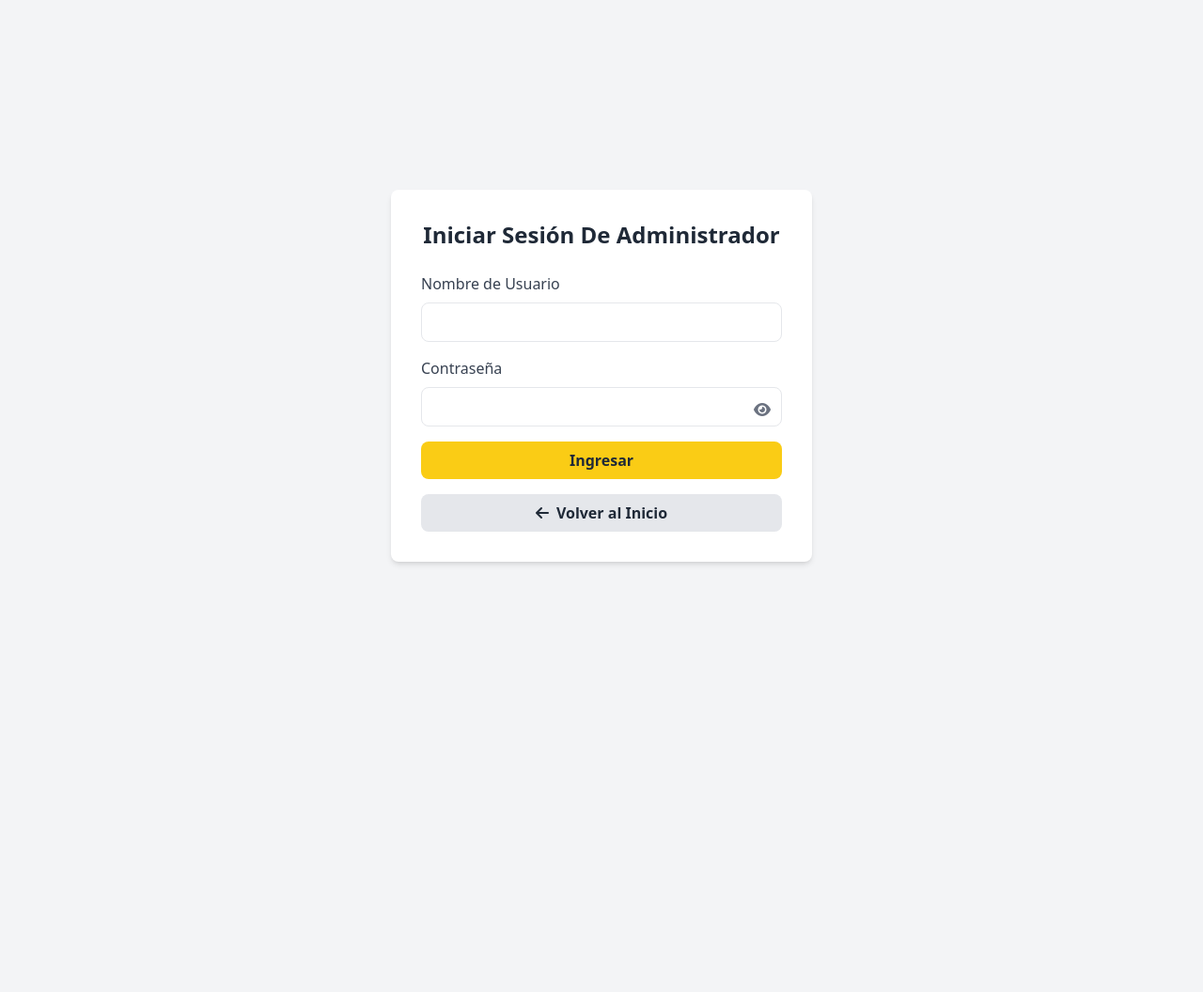
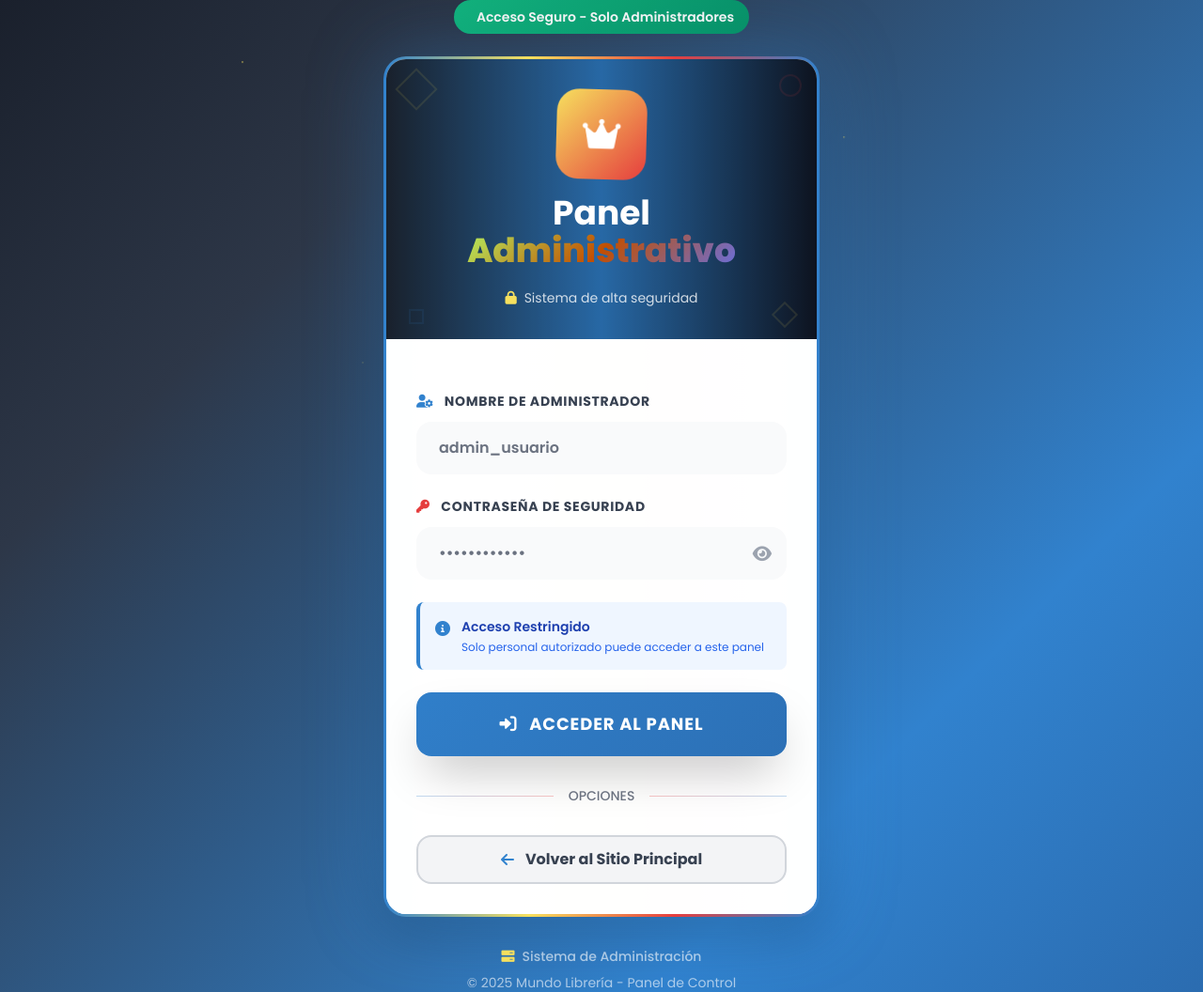
Before and after one commit to hectormadrid/Mundo-Libreria, a PHP site: page /login_admin.php in a window 1280 px wide. Shown: the whole page at 94% size. Before the commit the page ends 601 px from the top, so only its background shows below. Run offline with PHP 8.4, Linux system fonts and the light colour scheme; some libraries are stand-ins or nearby versions.

Commit message:
se cambio diseño de login admin

```diff
--- a/pages/login_admin.php
+++ b/pages/login_admin.php
@@ -53,75 +53,174 @@ if ($_SERVER["REQUEST_METHOD"] == "POST") {
 <head>
     <meta charset="UTF-8">
     <meta name="viewport" content="width=device-width, initial-scale=1.0">
-    <title>Iniciar Sesión</title>
+    <title>Panel de Administración - Mundo Librería</title>
     <script src="https://cdn.tailwindcss.com"></script>
     <link rel="stylesheet" href="https://cdnjs.cloudflare.com/ajax/libs/font-awesome/6.0.0/css/all.min.css">
+    <script>
+        tailwind.config = {
+            theme: {
+                extend: {
+                    colors: {
+                        'lib-red': '#E53E3E',
+                        'lib-yellow': '#F6E05E',
+                        'lib-blue': '#3182CE'
+                    }
+                }
+            }
+        }
+    </script>
+<link rel="stylesheet" href="../style/login_admin.css">
 </head>
 
-<body class="bg-gray-100 min-h-screen flex items-center justify-center">
-    <div class="bg-white p-8 rounded-lg shadow-md w-full max-w-md">
-        <h1 class="text-2xl font-bold text-center text-gray-800 mb-6">Iniciar Sesión De Administrador</h1>
-        <form action="login_admin.php" method="post" class="space-y-4">
+<body class="admin-bg min-h-screen flex items-center justify-center relative">
+    <!-- Partículas flotantes -->
+    <div class="particles">
+        <div class="particle"></div>
+        <div class="particle"></div>
+        <div class="particle"></div>
+        <div class="particle"></div>
+        <div class="particle"></div>
+        <div class="particle"></div>
+        <div class="particle"></div>
+        <div class="particle"></div>
+        <div class="particle"></div>
+    </div>
+
+    <div class="slide-down w-full max-w-lg px-6">
+        <!-- Badge de seguridad -->
+        <div class="text-center mb-6">
+            <div class="inline-flex items-center px-4 py-2 security-badge rounded-full text-white text-sm font-semibold">
+                <i class="fas fa-shield-check mr-2"></i>
+                Acceso Seguro - Solo Administradores
+            </div>
+        </div>
+
+        <!-- Tarjeta principal -->
+        <div class="admin-border rounded-3xl premium-card overflow-hidden">
+            <!-- Header exclusivo -->
+            <div class="bg-gradient-to-r from-gray-800 via-lib-blue to-gray-900 p-8 text-center relative overflow-hidden">
+                <div class="absolute inset-0 bg-black/20"></div>
+                <!-- Patrón de fondo -->
+                <div class="absolute inset-0 opacity-10">
+                    <div class="absolute top-4 left-4 w-8 h-8 border-2 border-lib-yellow transform rotate-45"></div>
+                    <div class="absolute top-4 right-4 w-6 h-6 border-2 border-lib-red rounded-full"></div>
+                    <div class="absolute bottom-4 left-6 w-4 h-4 border-2 border-lib-blue"></div>
+                    <div class="absolute bottom-4 right-6 w-5 h-5 border-2 border-lib-yellow transform rotate-45"></div>
+                </div>
+
+                <div class="relative z-10">
+                    <div class="inline-flex items-center justify-center w-24 h-24 bg-gradient-to-br from-lib-yellow to-lib-red rounded-3xl mb-4 crown-glow crown-rotate">
+                        <i class="fas fa-crown text-4xl text-white"></i>
+                    </div>
+                    <h1 class="text-4xl font-bold text-white mb-2">
+                        Panel <span class="exclusive-text font-black">Administrativo</span>
+                    </h1>
+                    <div class="mt-3 inline-flex items-center space-x-2 text-white/80 text-sm">
+                        <i class="fas fa-lock text-lib-yellow"></i>
+                        <span>Sistema de alta seguridad</span>
+                    </div>
+                </div>
+            </div>
+
+            <!-- Formulario -->
+            <div class="bg-white/95 p-8">
+                <form action="login_admin.php" method="post" class="space-y-6">
                     <input type="hidden" name="csrf_token" value="<?php echo $_SESSION['csrf_token']; ?>">
 
-            <div>
-                <label for="name" class="block text-gray-700 mb-2">Nombre de Usuario</label>
+                    <!-- Campo de usuario -->
+                    <div class="admin-hover space-y-3">
+                        <label for="name" class="block text-sm font-bold text-gray-700 uppercase tracking-wider">
+                            <i class="fas fa-user-cog text-lib-blue mr-2"></i>
+                            Nombre de Administrador
+                        </label>
                         <input
-                    type="name"
+                            type="text"
                             id="name"
                             name="name"
                             required
-                    class="w-full px-4 py-2 border rounded-lg focus:ring-2 focus:ring-yellow-400 focus:border-yellow-400 outline-none">
+                            placeholder="admin_usuario"
+                            class="admin-input w-full px-6 py-4 bg-gray-50 border-3 border-gray-300 rounded-2xl focus:border-lib-blue focus:bg-white outline-none text-gray-800 placeholder-gray-500 font-semibold transition-all duration-300">
                     </div>
 
-            <div>
-                <label for="password" class="block text-gray-700 mb-2">Contraseña</label>
+                    <!-- Campo de contraseña -->
+                    <div class="admin-hover space-y-3">
+                        <label for="password" class="block text-sm font-bold text-gray-700 uppercase tracking-wider">
+                            <i class="fas fa-key text-lib-red mr-2"></i>
+                            Contraseña de Seguridad
+                        </label>
                         <div class="relative">
                             <input
                                 type="password"
                                 id="password"
                                 name="password"
                                 required
-                        class="w-full px-4 py-2 border rounded-lg focus:ring-2 focus:ring-yellow-400 focus:border-yellow-400 outline-none">
-                    <button type="button" onclick="togglePassword()" class="absolute right-3 top-3 text-gray-500">
-                        <i id="eye-icon" class="fas fa-eye"></i>
+                                placeholder="••••••••••••"
+                                class="admin-input w-full px-6 py-4 pr-14 bg-gray-50 border-3 border-gray-300 rounded-2xl focus:border-lib-blue focus:bg-white outline-none text-gray-800 placeholder-gray-500 font-semibold transition-all duration-300">
+                            <button
+                                type="button"
+                                onclick="togglePassword()"
+                                class="absolute right-4 top-1/2 transform -translate-y-1/2 text-gray-400 hover:text-lib-blue transition-colors duration-200">
+                                <i id="eye-icon" class="fas fa-eye text-lg"></i>
                             </button>
                         </div>
                     </div>
 
+                    <!-- Información de seguridad -->
+                    <div class="bg-blue-50 border-l-4 border-lib-blue rounded-lg p-4">
+                        <div class="flex items-start">
+                            <i class="fas fa-info-circle text-lib-blue mr-3 mt-1"></i>
+                            <div>
+                                <p class="text-sm font-semibold text-blue-800">Acceso Restringido</p>
+                                <p class="text-xs text-blue-600 mt-1">Solo personal autorizado puede acceder a este panel</p>
+                            </div>
+                        </div>
+                    </div>
+
+                    <!-- Botón de acceso -->
                     <button
                         type="submit"
-                class="w-full bg-yellow-400 text-gray-800 py-2 rounded-lg font-bold hover:bg-yellow-500 transition">
-                Ingresar
+                        class="w-full btn-admin text-white py-5 rounded-2xl font-bold text-lg shadow-2xl hover:shadow-3xl hover:scale-105 focus:ring-4 focus:ring-lib-blue/50 focus:outline-none transition-all duration-300 uppercase tracking-wider">
+                        <i class="fas fa-sign-in-alt mr-2"></i>
+                        Acceder al Panel
                     </button>
-            <div class="mt-6">
-    <a href="index.php"
-       class="flex items-center justify-center w-full bg-gray-200 text-gray-800 py-2 px-4 rounded-lg font-bold hover:bg-gray-300 transition">
-        <i class="fas fa-arrow-left mr-2"></i>
-        Volver al Inicio
+                </form>
+
+                <!-- Mensaje de error (ejemplo) -->
+                <div id="error-message" class="hidden mt-6 p-4 bg-red-50 border-l-4 border-lib-red rounded-lg">
+                    <div class="flex items-center">
+                        <i class="fas fa-exclamation-triangle text-lib-red mr-3"></i>
+                        <p class="text-red-800 font-medium">Credenciales incorrectas. Acceso denegado.</p>
+                    </div>
+                </div>
+
+                <!-- Divisor -->
+                <div class="flex items-center my-8">
+                    <div class="flex-1 h-px bg-gradient-to-r from-lib-blue to-lib-red opacity-30"></div>
+                    <span class="px-4 text-gray-500 font-medium text-sm">OPCIONES</span>
+                    <div class="flex-1 h-px bg-gradient-to-l from-lib-blue to-lib-red opacity-30"></div>
+                </div>
+
+                <!-- Botón volver -->
+                <div class="space-y-4">
+                    <a href="index.php" class="admin-hover flex items-center justify-center w-full py-3 px-6 bg-gray-100 border-2 border-gray-300 rounded-2xl font-bold text-gray-700 hover:bg-gray-200 hover:border-gray-400 transition-all duration-300">
+                        <i class="fas fa-arrow-left mr-3 text-lib-blue"></i>
+                        Volver al Sitio Principal
                     </a>
                 </div>
-        </form>
 
+            </div>
+        </div>
 
-        <?php if (!empty($error)): ?>
-            <p class="mt-4 text-red-500 text-center"><?php echo htmlspecialchars($error); ?></p>
-        <?php endif; ?>
-
-    <script>
-        function togglePassword() {
-            const passwordInput = document.getElementById('password');
-            const eyeIcon = document.getElementById('eye-icon');
-
-            if (passwordInput.type === 'password') {
-                passwordInput.type = 'text';
-                eyeIcon.classList.replace('fa-eye', 'fa-eye-slash');
-            } else {
-                passwordInput.type = 'password';
-                eyeIcon.classList.replace('fa-eye-slash', 'fa-eye');
-            }
-        }
-    </script>
+        <!-- Footer exclusivo -->
+        <div class="text-center mt-8 text-white/60 text-sm">
+            <div class="flex items-center justify-center space-x-2 mb-2">
+                <i class="fas fa-server text-lib-yellow"></i>
+                <span class="font-medium">Sistema de Administración </span>
+            </div>
+            <p>&copy; 2025 Mundo Librería - Panel de Control</p>
+        </div>
+    </div>
+    <script src="../js/login_admin.js"></script>
 </body>
 
 </html>
--- /dev/null
+++ b/style/login_admin.css
@@ -0,0 +1,161 @@
+        @import url('https://fonts.googleapis.com/css2?family=Poppins:wght@300;400;500;600;700;800&display=swap');
+
+        body {
+            font-family: 'Poppins', sans-serif;
+        }
+
+        .admin-bg {
+            background: linear-gradient(135deg, #1a202c 0%, #2d3748 25%, #3182CE 75%, #2B6CB0 100%);
+        }
+
+        .premium-card {
+            box-shadow:
+                0 0 80px rgba(49, 130, 206, 0.4),
+                0 25px 50px rgba(0, 0, 0, 0.15),
+                inset 0 1px 0 rgba(255, 255, 255, 0.1);
+        }
+
+        .admin-border {
+            border: 3px solid transparent;
+            background: linear-gradient(rgba(255, 255, 255, 0.95), rgba(255, 255, 255, 0.95)) padding-box,
+                        linear-gradient(90deg, #3182CE, #F6E05E, #E53E3E, #3182CE) border-box;
+        }
+
+        .crown-glow {
+            animation: crown-pulse 3s ease-in-out infinite alternate;
+        }
+
+        @keyframes crown-pulse {
+            from {
+                box-shadow:
+                    0 0 30px rgba(246, 224, 94, 0.8),
+                    0 0 60px rgba(246, 224, 94, 0.6),
+                    0 0 90px rgba(246, 224, 94, 0.4);
+                transform: scale(1);
+            }
+            to {
+                box-shadow:
+                    0 0 40px rgba(229, 62, 62, 0.8),
+                    0 0 80px rgba(229, 62, 62, 0.6),
+                    0 0 120px rgba(229, 62, 62, 0.4);
+                transform: scale(1.05);
+            }
+        }
+
+        .slide-down {
+            animation: slideDown 1s ease-out forwards;
+            opacity: 0;
+            transform: translateY(-50px);
+        }
+
+        @keyframes slideDown {
+            to {
+                opacity: 1;
+                transform: translateY(0);
+            }
+        }
+
+        .admin-input:focus {
+            box-shadow:
+                0 0 0 4px rgba(49, 130, 206, 0.3),
+                0 0 30px rgba(49, 130, 206, 0.2),
+                0 10px 25px rgba(0, 0, 0, 0.1);
+            transform: translateY(-3px);
+        }
+
+        .btn-admin {
+            background: linear-gradient(135deg, #2d3748 0%, #3182CE 25%, #2B6CB0 75%, #1a365d 100%);
+            background-size: 300% 300%;
+            animation: adminGradient 4s ease infinite;
+        }
+
+        @keyframes adminGradient {
+            0% { background-position: 0% 50%; }
+            50% { background-position: 100% 50%; }
+            100% { background-position: 0% 50%; }
+        }
+
+        .particles {
+            position: absolute;
+            width: 100%;
+            height: 100%;
+            overflow: hidden;
+            pointer-events: none;
+        }
+
+        .particle {
+            position: absolute;
+            width: 4px;
+            height: 4px;
+            background: rgba(246, 224, 94, 0.6);
+            border-radius: 50%;
+            animation: particleFloat 10s linear infinite;
+        }
+
+        .particle:nth-child(1) { left: 10%; animation-delay: 0s; }
+        .particle:nth-child(2) { left: 20%; animation-delay: 2s; }
+        .particle:nth-child(3) { left: 30%; animation-delay: 4s; }
+        .particle:nth-child(4) { left: 40%; animation-delay: 1s; }
+        .particle:nth-child(5) { left: 50%; animation-delay: 3s; }
+        .particle:nth-child(6) { left: 60%; animation-delay: 5s; }
+        .particle:nth-child(7) { left: 70%; animation-delay: 2.5s; }
+        .particle:nth-child(8) { left: 80%; animation-delay: 4.5s; }
+        .particle:nth-child(9) { left: 90%; animation-delay: 1.5s; }
+
+        @keyframes particleFloat {
+            0% {
+                transform: translateY(100vh) scale(0);
+                opacity: 0;
+            }
+            10% {
+                opacity: 1;
+            }
+            90% {
+                opacity: 1;
+            }
+            100% {
+                transform: translateY(-100vh) scale(1);
+                opacity: 0;
+            }
+        }
+
+        .crown-rotate {
+            animation: crownRotate 6s ease-in-out infinite;
+        }
+
+        @keyframes crownRotate {
+            0%, 100% { transform: rotate(0deg); }
+            25% { transform: rotate(5deg); }
+            75% { transform: rotate(-5deg); }
+        }
+
+        .admin-hover {
+            transition: all 0.4s cubic-bezier(0.175, 0.885, 0.32, 1.275);
+        }
+
+        .admin-hover:hover {
+            transform: translateY(-8px) scale(1.02);
+        }
+
+        .security-badge {
+            background: linear-gradient(135deg, #10B981, #059669);
+            animation: securityPulse 2s ease-in-out infinite;
+        }
+
+        @keyframes securityPulse {
+            0%, 100% { opacity: 0.8; }
+            50% { opacity: 1; }
+        }
+
+        .exclusive-text {
+            background: linear-gradient(135deg, #F6E05E, #E53E3E, #3182CE);
+            -webkit-background-clip: text;
+            -webkit-text-fill-color: transparent;
+            background-clip: text;
+            animation: textShimmer 3s ease-in-out infinite;
+        }
+
+        @keyframes textShimmer {
+            0%, 100% { filter: hue-rotate(0deg); }
+            50% { filter: hue-rotate(90deg); }
+        }
```
Also changed, not shown: js/login_admin.js (added, +94 -0 lines). Lines whose indentation alone changed are shown as unchanged.
